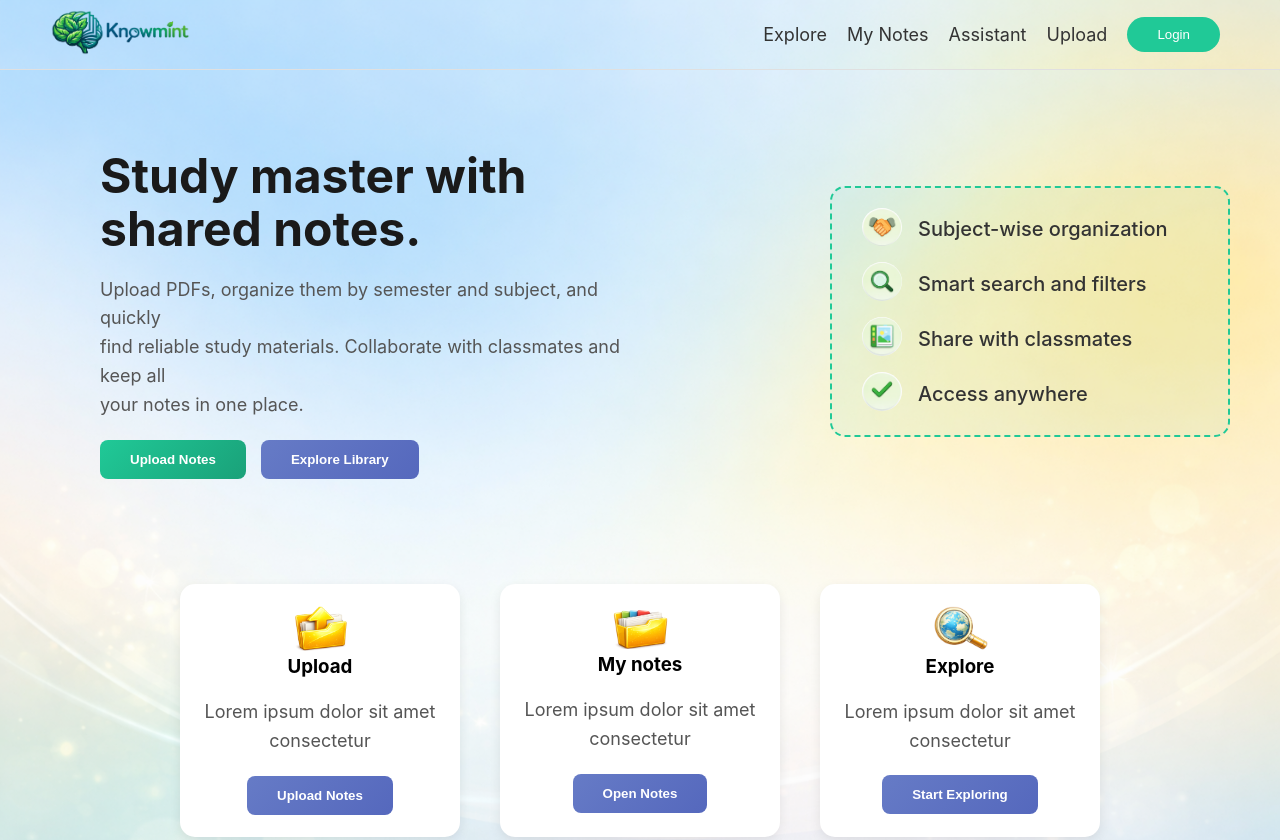
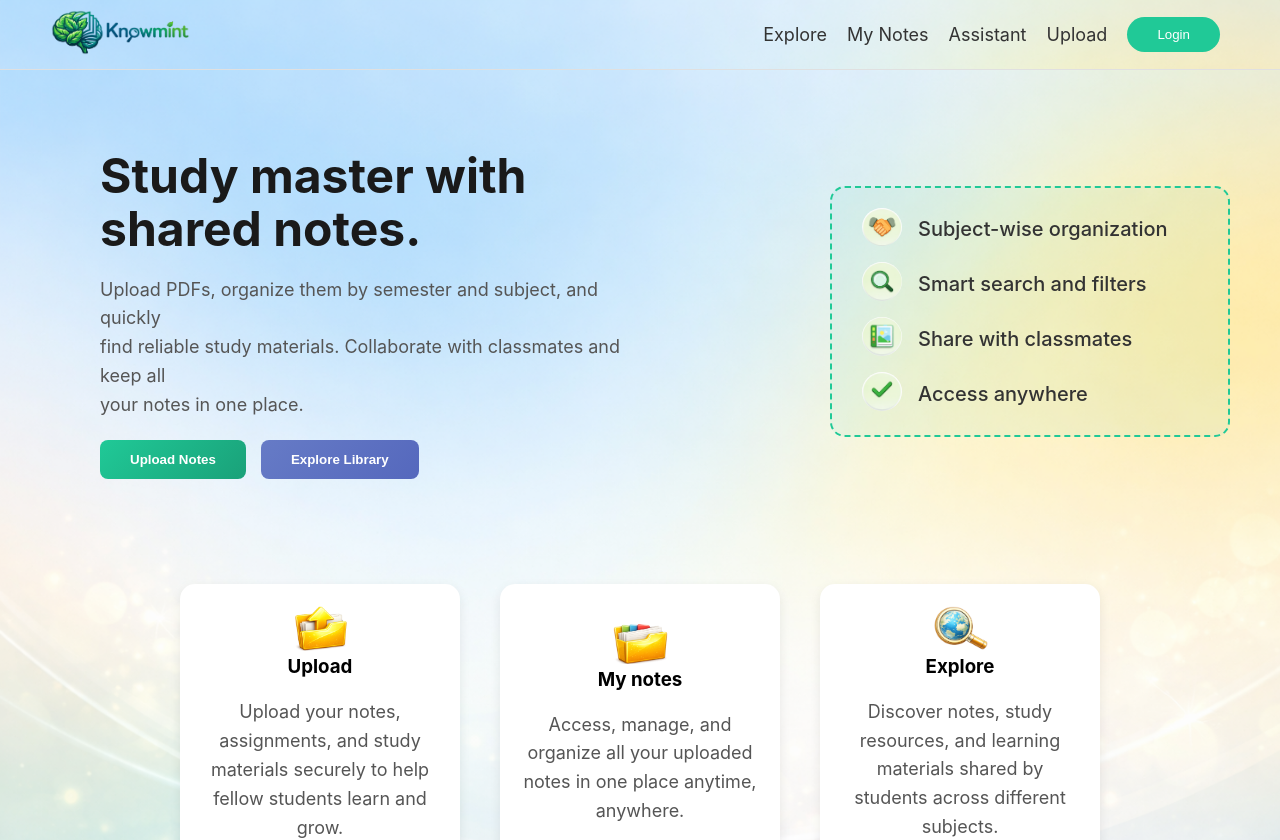
Before and after one commit to manunaik128/KnowMint, a React app in the folder Frontend/: page / in a window 1280 px wide. Shown: the top 840 px of the page. Built offline with nearby package versions, Linux system fonts and the light colour scheme; no server answers; the HTML template or start-up script is replaced by a standard one.

Commit message:
lorem removed

```diff
--- a/Frontend/src/pages/Home.jsx
+++ b/Frontend/src/pages/Home.jsx
@@ -84,7 +84,7 @@ const Home = () => {
             <div className="upload-text">
               <h3>Upload</h3> <br />
               <p id="paragraphs">
-                Lorem ipsum dolor sit amet consectetur
+               Upload your notes, assignments, and study materials securely to help fellow students learn and grow.
               </p> <br />
               <button className="home-btn" type="button" onClick={() => navigate("/upload")}>Upload Notes</button>
             </div>
@@ -100,7 +100,7 @@ const Home = () => {
             <div className="upload-text">
               <h3>My notes</h3> <br />
               <p id="paragraphs">
-                Lorem ipsum dolor sit amet consectetur
+                Access, manage, and organize all your uploaded notes in one place anytime, anywhere.
               </p> <br />
               <button className="home-btn" type="button" onClick={() => navigate("/notes")}>Open Notes</button>
             </div>
@@ -114,7 +114,7 @@ const Home = () => {
             <div className="upload-text">
               <h3>Explore</h3> <br />
               <p id="paragraphs">
-                Lorem ipsum dolor sit amet consectetur
+                Discover notes, study resources, and learning materials shared by students across different subjects.
               </p> <br />
               <button className="home-btn" type="button" onClick={() => navigate("/explore")}>Start Exploring</button>
             </div>
```
